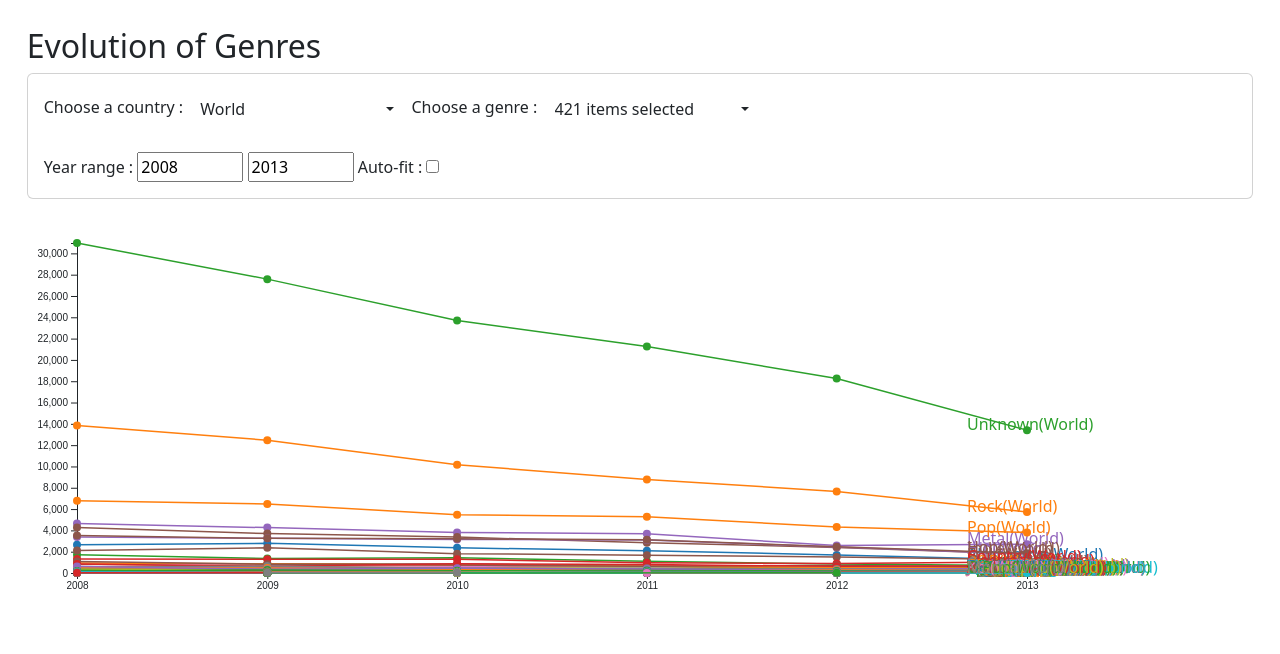
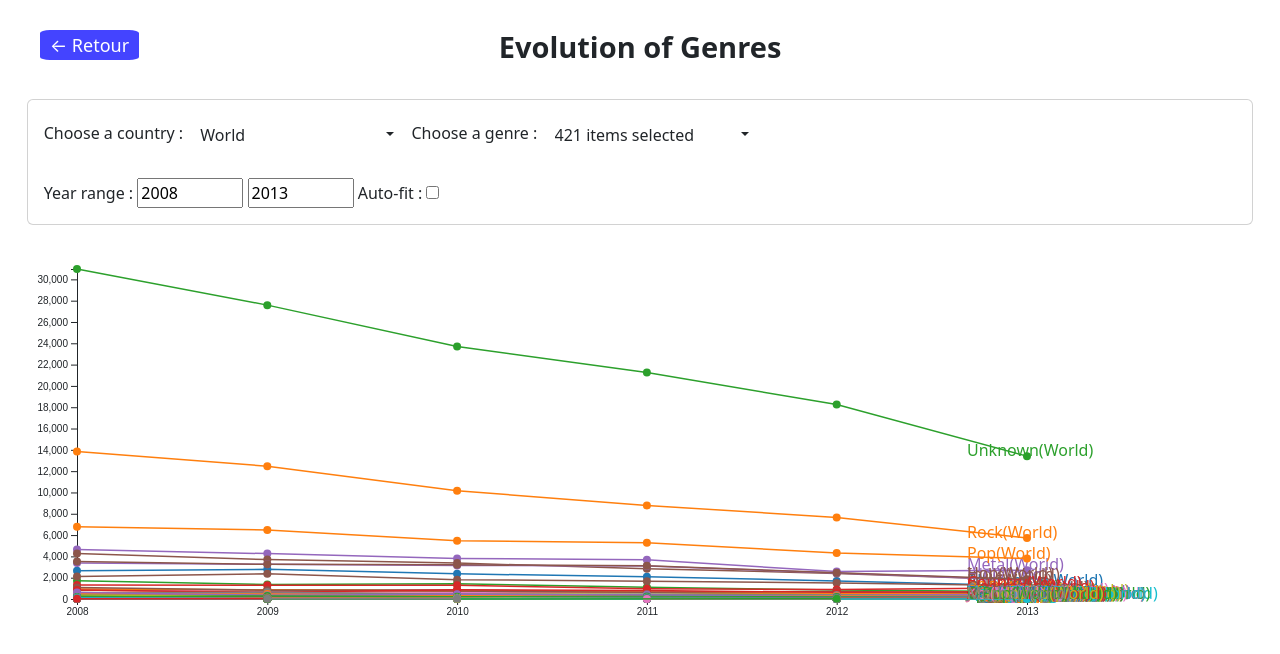
Before and after one commit to TimJuillet/Data_Visu_Rendu, a website: page public/Visus/Sayf/line_graph.html in a window 1280 px wide. Drawn offline with nearby package versions, Linux system fonts and the light colour scheme.

Commit message:
add back buttons

```diff
--- a/public/Visus/Loris/style.css
+++ b/public/Visus/Loris/style.css
@@ -32,3 +32,21 @@ h1 {
 .legend text {
     font-size: 12px;
 }
+
+#back {
+    position: absolute;
+    top: 50px;
+    left: 40px;
+    width: auto;
+    height: 30px;
+    border: none;
+    background-color: #4444ff;
+    color: white;
+    border-radius: 10%;
+    padding: 10px;
+    cursor: pointer;
+    display: flex;
+    align-items: center;
+    justify-content: center;
+    font-size: 18px;
+}
--- a/public/Visus/Sayf/line_graph.html
+++ b/public/Visus/Sayf/line_graph.html
@@ -16,6 +16,7 @@
 <body>
 <div class="container-fluid" style="padding: 20pt !important">
     <h2>Evolution of Genres</h2>
+    <br><br><br>
     <div class="card w-auto">
         <div class="card-body">
 
@@ -60,6 +61,10 @@
 
 </div>
 
+
+    <a id="back" onclick="window.history.back()">← Retour</a>
+
+
 <!--<script src="MultiSelect.js"></script>-->
 <script src="https://cdnjs.cloudflare.com/ajax/libs/jquery/3.7.1/jquery.min.js"
         integrity="sha512-v2CJ7UaYy4JwqLDIrZUI/4hqeoQieOmAZNXBeQyjo21dadnwR+8ZaIJVT8EE2iyI61OV8e6M8PP2/4hpQINQ/g=="
--- a/public/Visus/Sayf/styles.css
+++ b/public/Visus/Sayf/styles.css
@@ -127,3 +127,32 @@ select {
 .back-button2:hover {
     background-color: #66f;
 }
+
+
+#back {
+    position: absolute;
+    top: 30px;
+    left: 40px;
+    width: auto;
+    height: 30px;
+    border: none;
+    background-color: #4444ff;
+    color: white;
+    border-radius: 10%;
+    padding: 10px;
+    cursor: pointer;
+    display: flex;
+    align-items: center;
+    justify-content: center;
+    font-size: 18px;
+}
+
+h2 {
+    position: absolute;
+    top: 30px;
+    left: 50%;
+    transform: translateX(-50%);
+    font-size: 29px;
+    font-weight: bold;
+
+}
```
Also changed, not shown: public/Visus/Loris/bar_chart.html (+2 -0 lines).
